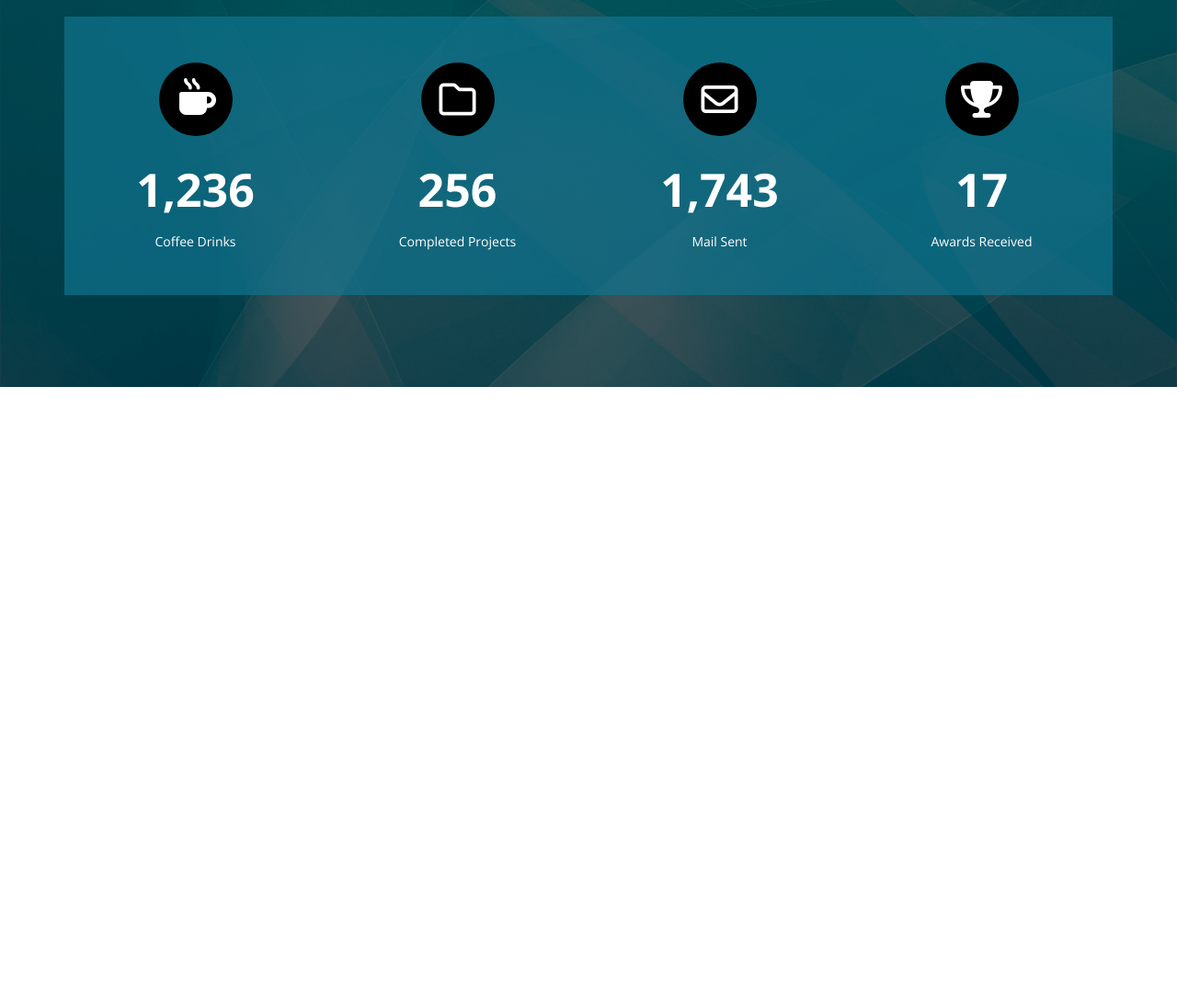
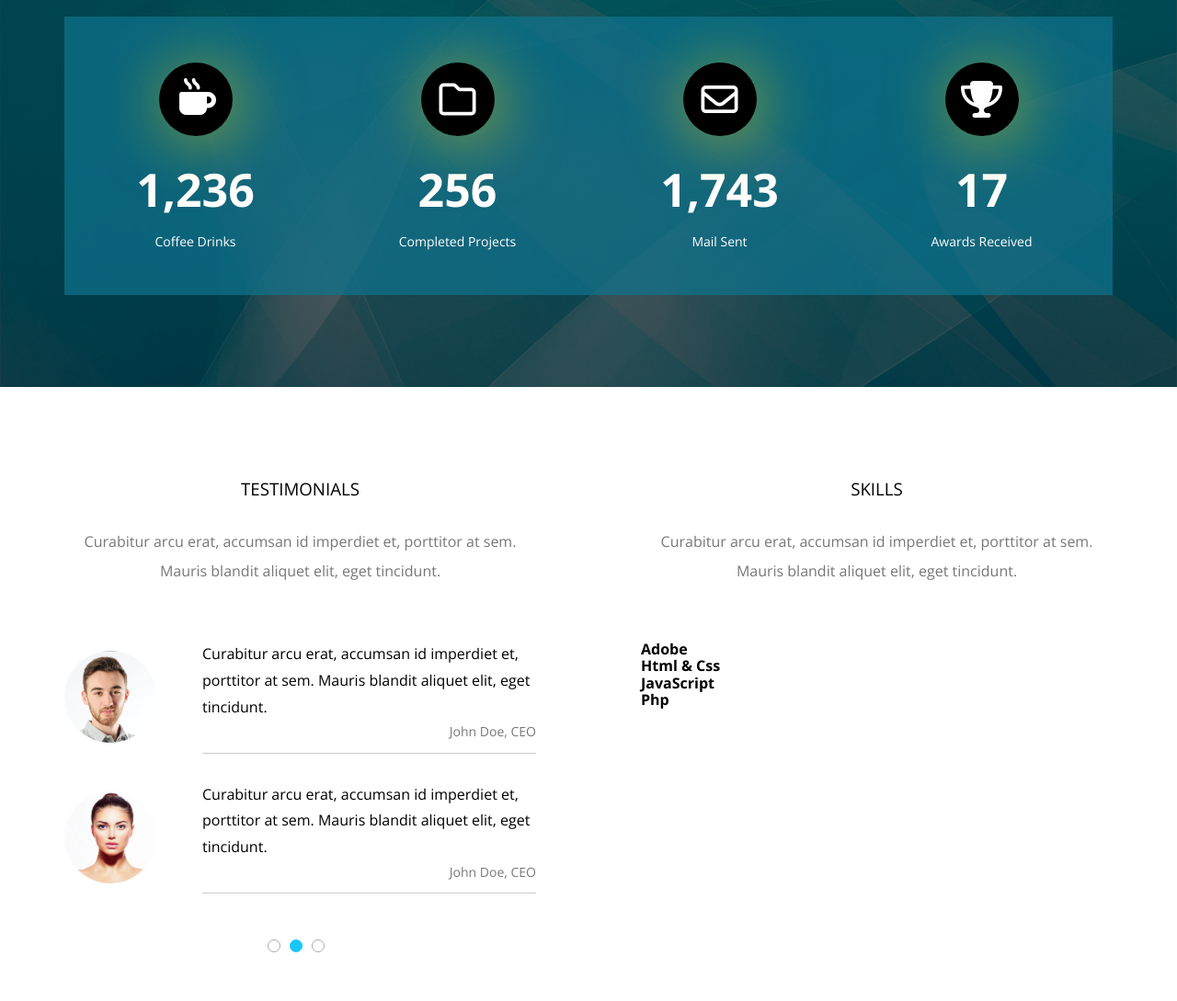
Before and after one commit to Mansour352/Kasper-Template, a plain HTML site: page index.html in a window 1280 px wide. Shown: the part 4758-5847 px from the top of the page at 92% size. Before the commit the page ends 5179 px from the top, so only its background shows below. Drawn offline with nearby package versions, Linux system fonts and the light colour scheme.

Commit message:
Testimonials Is Done

```diff
--- a/css/style.css
+++ b/css/style.css
@@ -681,6 +681,7 @@ header nav .form i {
     border-radius: 50%;
     margin: 0 auto 30px;
     font-size: 40px;
+    filter: drop-shadow(5px 5px 35px rgba(255, 217, 0, 0.568));
 
 }
 .stats .container .box .number{
@@ -697,3 +698,83 @@ header nav .form i {
     padding-bottom: 5px;
 }
 /* End Stats */
+
+/* Start Skills */
+    .our-skills {
+        padding-top: var(--section-padding);
+        padding-bottom: var(--section-padding);
+    }
+    .our-skills .container{
+        display: flex;
+        justify-content: space-between;
+        flex-wrap: wrap;
+    }
+    @media (min-width:992px) {
+        .our-skills .container > div{
+            flex-basis: 45%;
+        }
+    }
+    .our-skills .container > div > h3 {
+        margin: 0 0 30px;
+        font-weight: normal;
+        text-align: center;
+        text-transform: uppercase;
+    }
+    .our-skills .container > div > p{
+        color: #777;
+        line-height: 2;
+        text-align: center;
+        margin-bottom: 60px;
+    }
+
+    .our-skills .testimonials .content{
+        display: flex;
+        margin-bottom: 30px;
+        align-items: center;
+    }
+
+    .our-skills .testimonials .content img {
+        width: 100px;
+        border-radius: 50%;
+        margin-right: 50px;
+    }
+    @media (max-width:767px) {
+        .our-skills .testimonials .content{
+            flex-direction: column;
+            text-align: center;
+        }
+
+        .our-skills .testimonials .content img {
+            margin: 0 auto 20px;
+        }
+    }
+    .our-skills .testimonials .text {
+        line-height: 1.8;
+        border-bottom: 1px solid #ccc;
+    }
+    .our-skills .testimonials .text p {
+        color: #777;
+        text-align: right;
+        font-size: 14px;
+        margin-bottom: 10px;
+    }
+    .our-skills .testimonials .bullets {
+        display: flex;
+        justify-content: center;
+        margin-top: 50px;
+        margin-bottom: 50px;
+    }
+    .our-skills .testimonials .bullets li {
+        width: 14px;
+        height: 14px;
+        border: 1px solid #aaa;
+        border-radius: 50%;
+        margin-right: 10px;
+    }
+    .our-skills .testimonials .bullets li.active {
+        background-color: var(--main-color);
+        border-color: var(--main-color);
+    }
+
+
+/* End Skills */
--- a/index.html
+++ b/index.html
@@ -268,6 +268,72 @@
         </div>
     </div>
     <!-- End Stats -->
+
+    <!-- Start Skills -->
+    <div class="our-skills">
+        <div class="container">
+            <div class="testimonials">
+                <h3>Testimonials</h3>
+                <p>Curabitur arcu erat, accumsan id imperdiet et, porttitor at sem. Mauris
+                    blandit aliquet elit, eget tincidunt.
+                </p>
+                <div class="content">
+                    <img src="./photo/testimonials.png" alt="Testimonials">
+                    <div class="text">
+                        Curabitur arcu erat, accumsan id imperdiet et, porttitor at sem. Mauris
+                        blandit aliquet elit, eget tincidunt.
+
+                        <p>John Doe, CEO</p>
+                    </div>
+                </div>
+                <div class="content">
+                    <img src="./photo/testimonials2.jpg" alt="Testimonials">
+                    <div class="text">
+                        Curabitur arcu erat, accumsan id imperdiet et, porttitor at sem. Mauris
+                        blandit aliquet elit, eget tincidunt.
+
+                        <p>John Doe, CEO</p>
+                    </div>
+                </div>
+                <ul class="bullets">
+                    <li></li>
+                    <li class="active"></li>
+                    <li></li>
+                </ul>
+            </div>
+            <div class="skills">
+                <h3>Skills</h3>
+                <p>Curabitur arcu erat, accumsan id imperdiet et, porttitor at sem. Mauris
+                    blandit aliquet elit, eget tincidunt.
+                </p>
+                <div class="prog-holder">
+                    <h4>Adobe</h4>
+                    <div class="prog">
+                        <span style="width: 90%" data-progress="90%"></span>
+                    </div>
+                </div>
+                <div class="prog-holder">
+                    <h4>Html &amp; Css</h4>
+                    <div class="prog">
+                        <span style="width: 85%" data-progress="85%"></span>
+                    </div>
+                </div>
+                <div class="prog-holder">
+                    <h4>JavaScript</h4>
+                    <div class="prog">
+                        <span style="width: 80%" data-progress="80%"></span>
+                    </div>
+                </div>
+                <div class="prog-holder">
+                    <h4>Php</h4>
+                    <div class="prog">
+                        <span style="width: 90%" data-progress="90%"></span>
+                    </div>
+                </div>
+            </div>
+        </div>
+    </div>
+    <!-- End Skills -->
 </body>
 
 </html>
```
Also changed, not shown: photo/testimonials.png (added), photo/testimonials2.jpg (added). Lines whose indentation alone changed are shown as unchanged.
